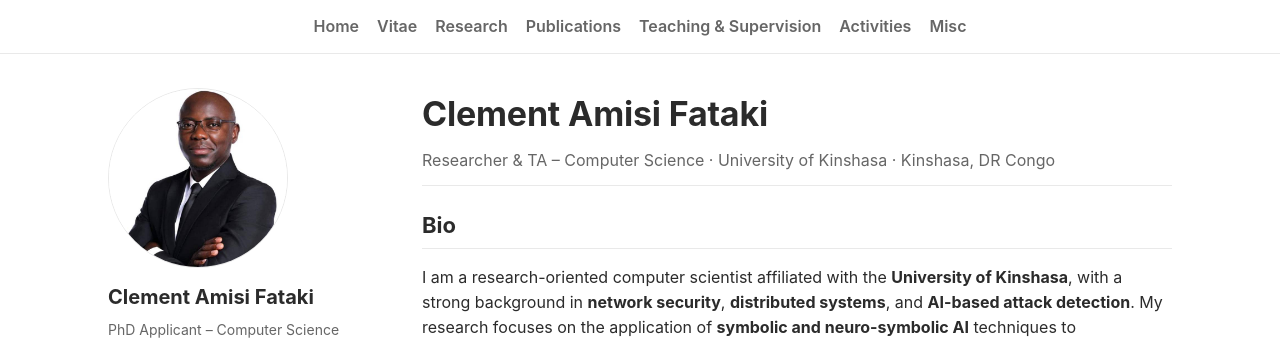
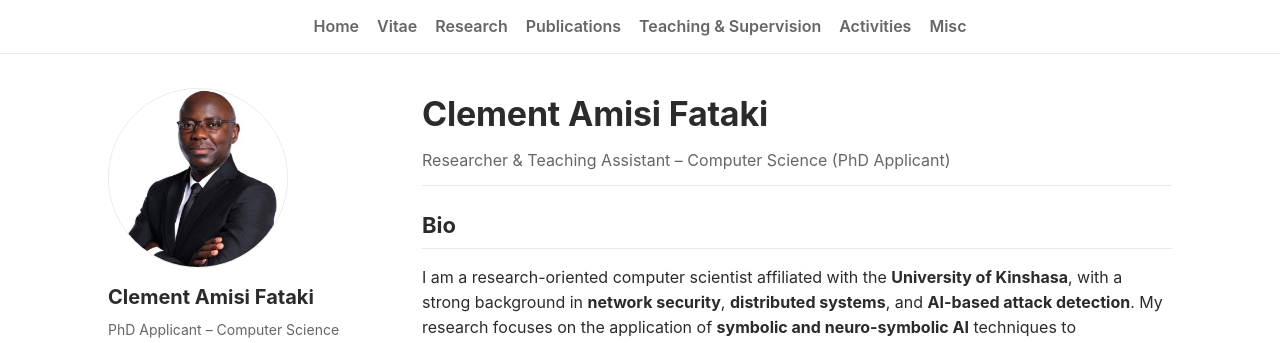
Before and after one commit to clementclark/clementclark.github.io, a Jekyll site: the page built from index.md, in a window 1280 px wide and 974 px high. Shown: the top 343 px of the window. Built offline with Jekyll 4.4.1, drawn with Linux system fonts in a browser that asks for light colours.

Commit message:
Update index.md

```diff
--- a/index.md
+++ b/index.md
@@ -2,7 +2,8 @@
 layout: default
 title: Home
 h1: Clement Amisi Fataki
-subtitle: Researcher & TA – Computer Science · University of Kinshasa · Kinshasa, DR Congo
+subtitle: Researcher & Teaching Assistant – Computer Science (PhD Applicant)
+
 ---
 
 ## Bio
```
